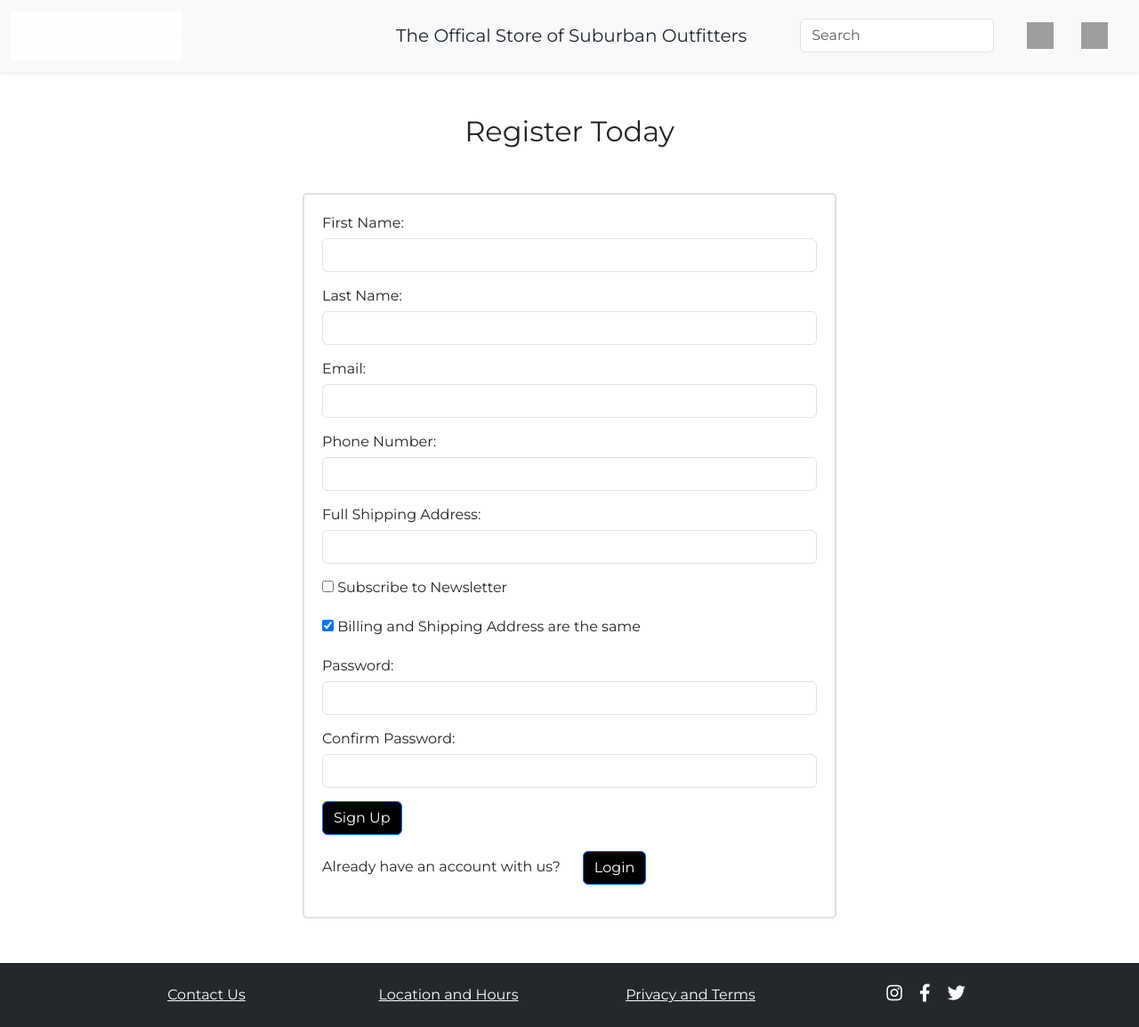
After one commit to AkeshBabu/suburban-outfitters, a PHP site: page /register.html in a window 1280 px wide. The commit adds this page. Shown: the whole page at 89% size. Run offline with PHP 8.4, Linux system fonts and the light colour scheme; grey boxes are pictures that could not be loaded.

Commit message:
2nd commit

```diff
--- a/src/homepage.php
+++ b/src/homepage.php
@@ -4,7 +4,7 @@
 <head>
   <meta charset="UTF-8">
   <meta name="viewport" content="width=device-width, initial-scale=1.0">
-  <title>Home Page</title>
+  <title>Home</title>
   <link href="https://cdn.jsdelivr.net/npm/bootstrap@5.3.0-alpha1/dist/css/bootstrap.min.css" rel="stylesheet">
   <script src="https://cdn.jsdelivr.net/npm/bootstrap@5.3.0-alpha1/dist/js/bootstrap.bundle.min.js"></script>
   <link rel="stylesheet" href="https://cdnjs.cloudflare.com/ajax/libs/font-awesome/5.15.3/css/all.min.css">
--- /dev/null
+++ b/src/register.html
@@ -0,0 +1,166 @@
+<!DOCTYPE html>
+<html lang="en">
+
+<head>
+    <meta charset="UTF-8">
+    <meta name="viewport" content="width=device-width, initial-scale=1.0">
+    <title>Register</title>
+    <link href="https://cdn.jsdelivr.net/npm/bootstrap@5.3.0-alpha1/dist/css/bootstrap.min.css" rel="stylesheet">
+    <link rel="stylesheet" href="https://cdnjs.cloudflare.com/ajax/libs/font-awesome/5.15.3/css/all.min.css">
+    <link rel="stylesheet" href="style.css">
+    <link href='https://fonts.googleapis.com/css?family=Montserrat' rel='stylesheet'>
+
+</head>
+
+<body>
+
+    <header>
+        <nav class="navbar navbar-expand-lg navbar-light bg-light">
+            <div class="container-fluid">
+                <a class="navbar-brand" href="homepage.html">
+                    <img src="images/Suburban-gif.gif" width="50%" height="50%">
+                </a>
+                <h1 class="mx-auto">The Offical Store of Suburban Outfitters</h1>
+                <ul class="navbar-nav">
+                    <li id="searchBox" class="nav-item">
+                        <form class="d-flex">
+                            <div class="input-group">
+                                <input class="form-control" type="search" placeholder="Search" aria-label="Search">
+                            </div>
+                        </form>
+                    </li>
+                    <li id="profileIcon" class="nav-item">
+                        <a class="nav-link" href="#">
+                            <img src="https://cdn-icons-png.flaticon.com/128/64/64572.png" width="30px" height="30px">
+                        </a>
+                    </li>
+                    <li id="cartIcon" class="nav-item">
+                        <a class="nav-link" href="#">
+                            <img src="https://cdn-icons-png.flaticon.com/128/253/253298.png" width="30px" height="30px">
+                        </a>
+                    </li>
+                </ul>
+            </div>
+        </nav>
+    </header>
+
+    <div class="container">
+        <br>
+        <br>
+        <h2 class="text-center">Register Today</h2>
+        <div class="registration-form">
+
+
+            <form action="register.php" method="post">
+                <div class="form-group">
+                    <label for="fname">First Name:</label>
+                    <input type="text" class="form-control" id="fname" name="fname" required>
+                </div>
+
+                <div class="form-group">
+                    <label for="lname">Last Name:</label>
+                    <input type="text" class="form-control" id="lname" name="lname" required>
+                </div>
+
+                <div class="form-group">
+                    <label for="email">Email:</label>
+                    <input type="email" class="form-control" id="email" name="email" required>
+                </div>
+
+                <div class="form-group">
+                    <label for="phone">Phone Number:</label>
+                    <input type="tel" class="form-control" id="phone" name="phone" required>
+                </div>
+
+                <div class="form-group">
+                    <label for="address">Full Shipping Address:</label>
+                    <input type="text" class="form-control" id="address" name="address" required>
+                </div>
+
+                <div class="form-group">
+                    <input type="checkbox" id="emailOptIn" name="emailOptIn">
+                    <label for="emailOptIn">Subscribe to Newsletter</label>
+                </div>
+
+                <div class="form-group">
+                    <input type="checkbox" id="sameAddress" name="sameAddress" checked
+                        onchange="toggleBillingAddress()">
+                    <label for="sameAddress">Billing and Shipping Address are the same</label>
+                </div>
+
+                <!-- Billing Address Fields, initially hidden -->
+                <div id="billingAddress" class="hidden">
+                    <div class="form-group">
+                        <label for="billingAddress">Full Billing Address:</label>
+                        <input type="text" class="form-control" id="billingAddress" name="billingAddress">
+                    </div>
+                </div>
+
+                <div class="form-group">
+                    <label for="pwd">Password:</label>
+                    <input type="password" class="form-control" id="pwd" name="pwd" required>
+                </div>
+
+                <div class="form-group">
+                    <label for="cpwd">Confirm Password:</label>
+                    <input type="password" class="form-control" id="cpwd" name="cpwd" required>
+                </div>
+
+                <button type="submit" class="btn btn-primary">Sign Up</button>
+                <br><br>
+                <p style="display: flex;"> Already have an account with us?
+                    <button style="margin-left: 25px; margin-top: -6px;" type="submit"
+                        class="btn btn-primary">Login</button>
+                </p>
+
+
+            </form>
+        </div>
+    </div>
+
+
+    <footer>
+        <div class="container py-4" style="text-align: center;">
+          <div class="row">
+            <div class="col-md-3">
+              <a href="#">Contact Us</a>
+            </div>
+            <div class="col-md-3">
+              <a href="#">Location and Hours</a>
+            </div>
+            <div class="col-md-3">
+              <a href="#">Privacy and Terms</a>
+            </div>
+            <div class="col-md-3">
+              <a href="#"><i class="fab fa-instagram"></i></a>
+              <a href="#"><i class="fab fa-facebook-f"></i></a>
+              <a href="#"><i class="fab fa-twitter"></i></a>
+            </div>
+          </div>
+        </div>
+      </footer>
+
+
+    <script src="https://ajax.googleapis.com/ajax/libs/jquery/3.5.1/jquery.min.js"></script>
+    <script src="https://cdnjs.cloudflare.com/ajax/libs/popper.js/1.16.0/umd/popper.min.js"></script>
+    <script src="https://cdn.jsdelivr.net/npm/bootstrap@5.3.0-alpha1/dist/js/bootstrap.bundle.min.js"></script>
+    <script src="https://maxcdn.bootstrapcdn.com/bootstrap/4.5.2/js/bootstrap.min.js"></script>
+    <script>
+        function toggleBillingAddress() {
+            var billingAddressDiv = document.getElementById('billingAddress');
+            var sameAddressCheckbox = document.getElementById('sameAddress');
+            billingAddressDiv.style.display = sameAddressCheckbox.checked ? 'none' : 'block';
+        }
+
+          window.onload = function() {
+            const params = new URLSearchParams(window.location.search);
+            if (params.get('registered') === 'true') {
+                //  popup message
+                alert('Successfully registered');
+                history.replaceState(null, '', 'homepage.php');
+            }
+        };
+    </script>
+</body>
+
+</html>
--- a/src/style.css
+++ b/src/style.css
@@ -132,6 +132,37 @@ footer i {
     padding: 0.25rem 1.80rem;
 }
 
+
+
+/* Register Page */
+
+.registration-form {
+    border: 2px solid #dee2e6;
+    border-radius: 5px;
+    padding: 20px;
+    max-width: 600px;
+    margin: 50px auto;
+}
+.form-group {
+    margin-bottom: 15px;
+}
+.registration-form label {
+    margin-bottom: 5px;
+}
+.registration-form input[type="checkbox"] {
+    margin-top: 3px;
+}
+.registration-form button {
+    width: unset;
+}
+.hidden {
+    display: none;
+}
+.btn-primary{
+    background-color: black;
+}
+
+
 /* Responsive styles */
 @media (max-width: 992px) {
     .navbar h1 {
```
